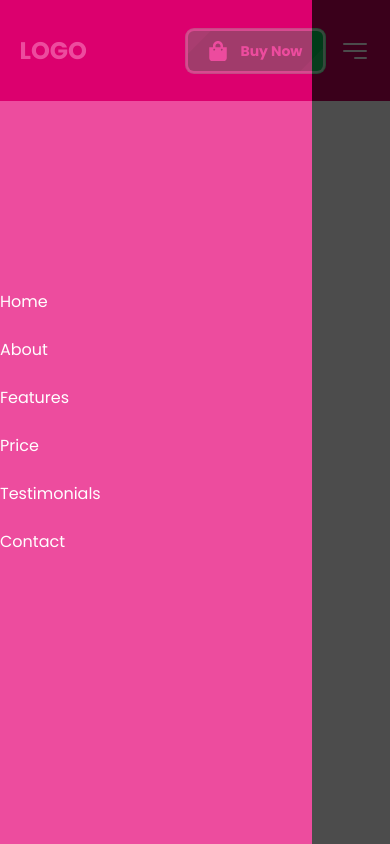
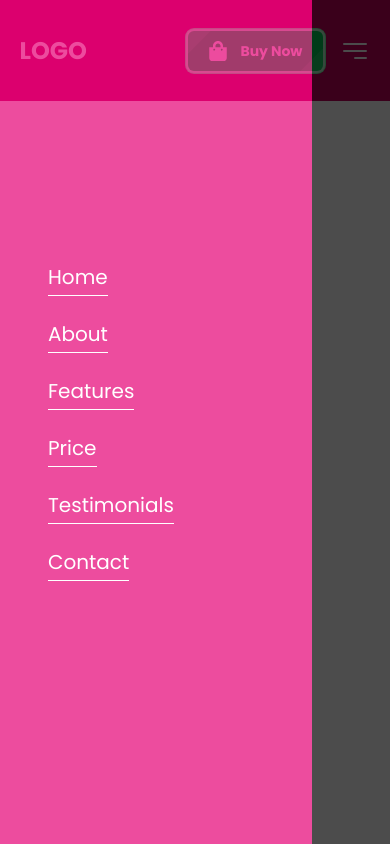
Before and after one commit to Jisap/next15-landingPage-product, a Next.js app: page / in a window 390 px wide. Built offline with nearby package versions, Linux system fonts and the light colour scheme.

Commit message:
Fix styling issues in mobile navigation links for better visibility

```diff
--- a/components/Home/Navbar/MobileNav.tsx
+++ b/components/Home/Navbar/MobileNav.tsx
@@ -8,11 +8,11 @@ const MobileNav = () => {
       {/* overlay */}
       <div className='fixed inset-0 transform-all duration-500 z-[10002] bg-black opacity-70 w-full h-screen'>
         {/* navlinks */}
-        <div className='text-white fixed justify-center flex flex-col h-full tranform transition-all duration-500 delay-300 w-[80%] sm:w-[60%] bg-pink-600 space-y-6 z-[1050]'>
+        <div className='text-white fixed justify-center flex flex-col h-full transform transition-all duration-500 delay-300 w-[80%] sm:w-[60%] bg-pink-600 space-y-6 z-[1050]'>
           {navLinks.map((link) => {
             return (
               <Link key={link.id} href={link.url}>
-                <p>
+                <p className='text-white w-fit text-xl ml-12 border-b-[1.5px] pb-1 border-white sm:text-[30px]'>
                   {link.label}
                 </p>
               </Link>
```
